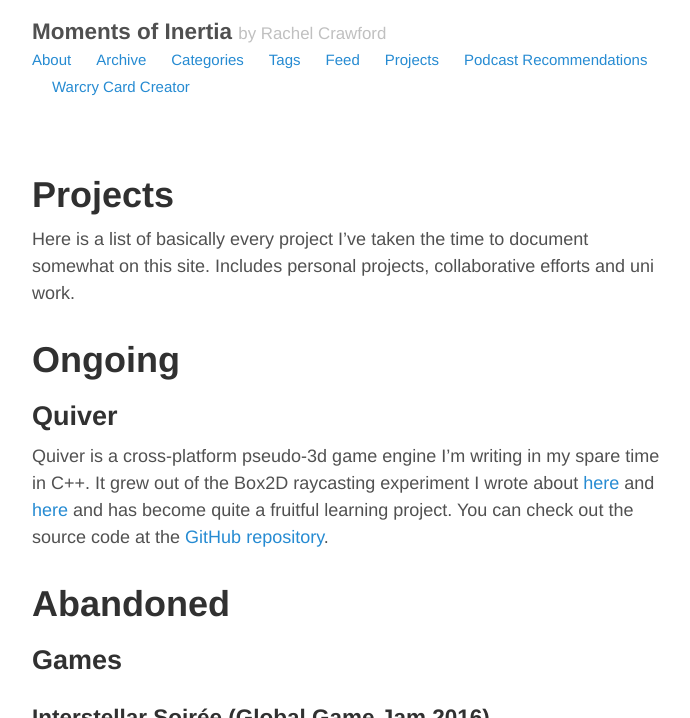
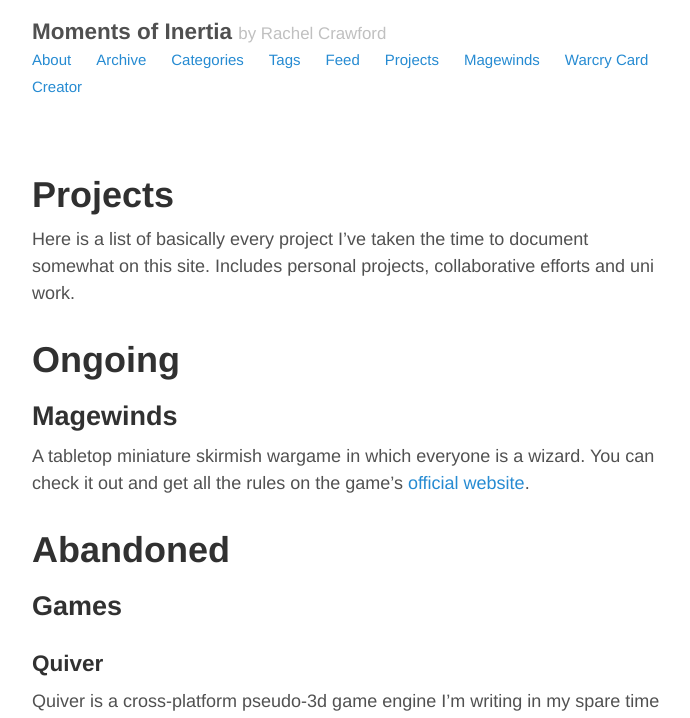
Before and after one commit to rachelnertia/rachelnertia.github.io, a Jekyll site: the page built from projects.md, in a window 1280 px wide and 900 px high, cut to the strip 0-718 px from the top of the window. Shown: the whole strip, without its empty margins (293-983 px from the left). Built offline with Jekyll 4.4.1, drawn with Linux system fonts in a browser that asks for light colours.

Commit message:
magewinds!

```diff
--- a/_config.yml
+++ b/_config.yml
@@ -43,5 +43,5 @@ pages_list:
   Tags:                    '/tag_index'
   Feed:                    '/atom.xml'
   Projects:                '/projects'
-  Podcast Recommendations: '/podcast-recommendations'
+  Magewinds:               'http://www.magewinds.com/'
   Warcry Card Creator:     'https://rachelnertia.github.io/warcry-card-creator'
--- a/projects.md
+++ b/projects.md
@@ -7,13 +7,17 @@ Here is a list of basically every project I've taken the time to document somewh
 
 # Ongoing
 
-## Quiver
+## Magewinds
 
-Quiver is a cross-platform pseudo-3d game engine I'm writing in my spare time in C++. It grew out of the Box2D raycasting experiment I wrote about [here]({% post_url 2016/2016-04-07-box2d-raycasting-test %}) and [here]({% post_url 2016/2016-04-27-box2d-raycasting-progress %}) and has become quite a fruitful learning project. You can check out the source code at the [GitHub repository](https://github.com/rachelnertia/Quiver).
+A tabletop miniature skirmish wargame in which everyone is a wizard. You can check it out and get all the rules on the game's [official website](http://www.magewinds.com/).
 
 # Abandoned
 
 ## Games
+
+### Quiver
+
+Quiver is a cross-platform pseudo-3d game engine I'm writing in my spare time in C++. It grew out of the Box2D raycasting experiment I wrote about [here]({% post_url 2016/2016-04-07-box2d-raycasting-test %}) and [here]({% post_url 2016/2016-04-27-box2d-raycasting-progress %}) and has become quite a fruitful learning project. You can check out the source code at the [GitHub repository](https://github.com/rachelnertia/Quiver).
 
 ### Interstellar Soirée (Global Game Jam 2016)
 
```
Also changed, not shown: _posts/2022/2022-10-12-magewinds.md (added, +16 -0 lines), images/guardian.png (added).
